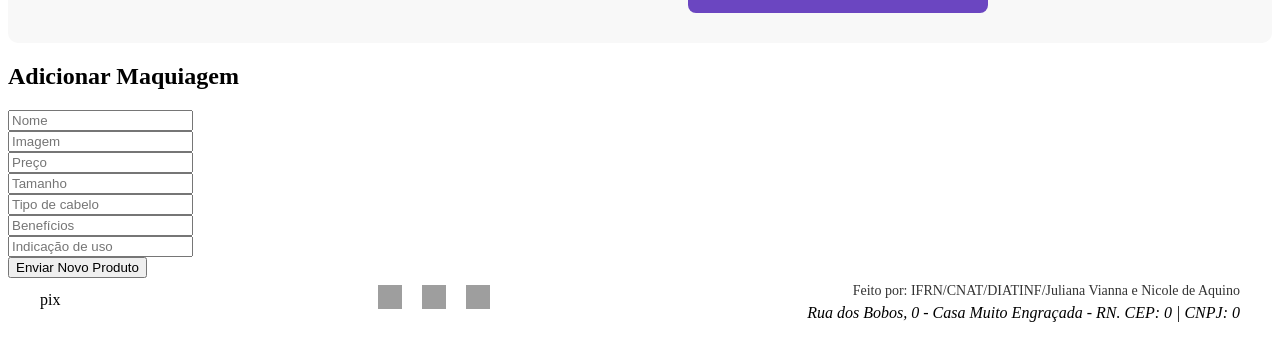
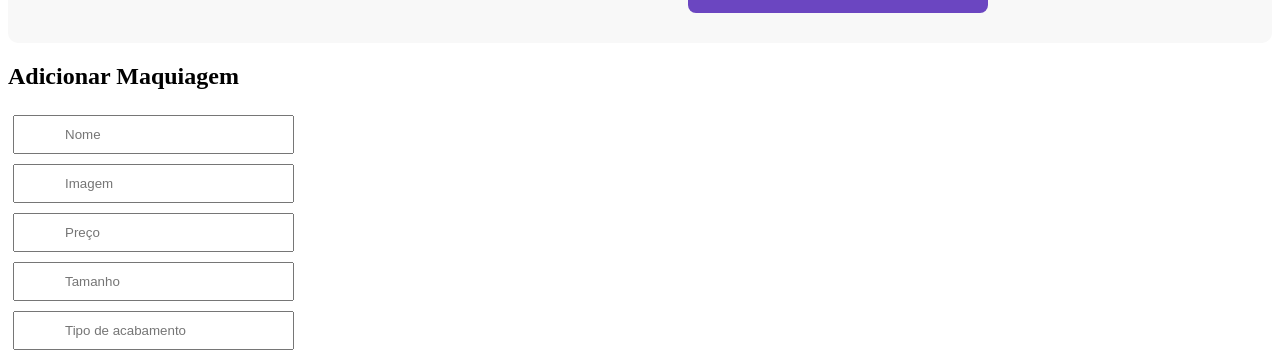
Before and after one commit to Py-Nick/loosehair-projetoDW, a Vue app: page /maquiagem in a window 1280 px wide. Shown: the part 553-911 px from the top of the page. Before the commit the page ends 883 px from the top, so only its background shows below. Built offline with nearby package versions, Linux system fonts and the light colour scheme; grey boxes are pictures that could not be loaded.

Commit message:
não centralizado o adicionar - não consegui -. Style do adicionar e ajeitei uma curta mensagem

```diff
--- a/src/components/Produto.vue
+++ /dev/null
@@ -1,3 +0,0 @@
-<template>
-
-</template>
--- a/src/views/CabeloView.vue
+++ b/src/views/CabeloView.vue
@@ -298,7 +298,25 @@ export default {
 .botao-saiba-mais:hover {
   background: #5a3a9e;
 }
-
+.adicionar-produto{
+  margin-bottom: 20px;
+}
+.adicionar-produto input{
+  padding: 10px 50px;
+  margin: 5px;
+}
+.adicionar-produto button{
+  width: 25%;
+  padding: 15px;
+  background: #6b46c1;
+  color: white;
+  border: none;
+  border-radius: 8px;
+  font-size: 16px;
+  font-weight: bold;
+  cursor: pointer;
+  transition: background 0.3s ease;
+}
 @media (max-width: 768px) {
   .galeria-produtos {
     flex-direction: column;
--- a/src/views/MaquiagemView.vue
+++ b/src/views/MaquiagemView.vue
@@ -51,7 +51,7 @@
         <input v-model="novoProduto.image" type="text" placeholder="Imagem"><br>
         <input v-model="novoProduto.price" type="text" placeholder="Preço"><br>
         <input v-model="novoProduto.size" type="text" placeholder="Tamanho"><br>
-        <input v-model="novoProduto.type" type="text" placeholder="Tipo de cabelo"><br>
+        <input v-model="novoProduto.type" type="text" placeholder="Tipo de acabamento"><br>
         <input v-model="novoProduto.benefit" type="text" placeholder="Benefícios"><br>
         <input v-model="novoProduto.indication" type="text" placeholder="Indicação de uso"><br>
 
@@ -298,7 +298,25 @@ export default {
 .botao-saiba-mais:hover {
   background: #5a3a9e;
 }
-
+.adicionar-produto{
+  margin-bottom: 20px;
+}
+.adicionar-produto input{
+  padding: 10px 50px;
+  margin: 5px;
+}
+.adicionar-produto button{
+  width: 25%;
+  padding: 15px;
+  background: #6b46c1;
+  color: white;
+  border: none;
+  border-radius: 8px;
+  font-size: 16px;
+  font-weight: bold;
+  cursor: pointer;
+  transition: background 0.3s ease;
+}
 @media (max-width: 768px) {
   .galeria-produtos {
     flex-direction: column;
--- a/src/views/PerfumeView.vue
+++ b/src/views/PerfumeView.vue
@@ -298,7 +298,25 @@ export default {
 .botao-saiba-mais:hover {
   background: #5a3a9e;
 }
-
+.adicionar-produto{
+  margin-bottom: 20px;
+}
+.adicionar-produto input{
+  padding: 10px 50px;
+  margin: 5px;
+}
+.adicionar-produto button{
+  width: 25%;
+  padding: 15px;
+  background: #6b46c1;
+  color: white;
+  border: none;
+  border-radius: 8px;
+  font-size: 16px;
+  font-weight: bold;
+  cursor: pointer;
+  transition: background 0.3s ease;
+}
 @media (max-width: 768px) {
   .galeria-produtos {
     flex-direction: column;
--- a/src/views/SkincareView.vue
+++ b/src/views/SkincareView.vue
@@ -298,7 +298,25 @@ export default {
 .botao-saiba-mais:hover {
   background: #5a3a9e;
 }
-
+.adicionar-produto{
+  margin-bottom: 20px;
+}
+.adicionar-produto input{
+  padding: 10px 50px;
+  margin: 5px;
+}
+.adicionar-produto button{
+  width: 25%;
+  padding: 15px;
+  background: #6b46c1;
+  color: white;
+  border: none;
+  border-radius: 8px;
+  font-size: 16px;
+  font-weight: bold;
+  cursor: pointer;
+  transition: background 0.3s ease;
+}
 @media (max-width: 768px) {
   .galeria-produtos {
     flex-direction: column;
```
Also changed, not shown: src/assets/logo.png (deleted).
